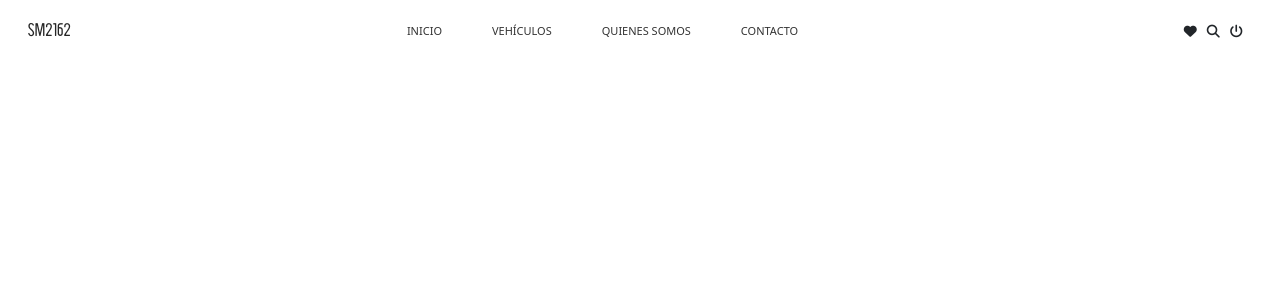
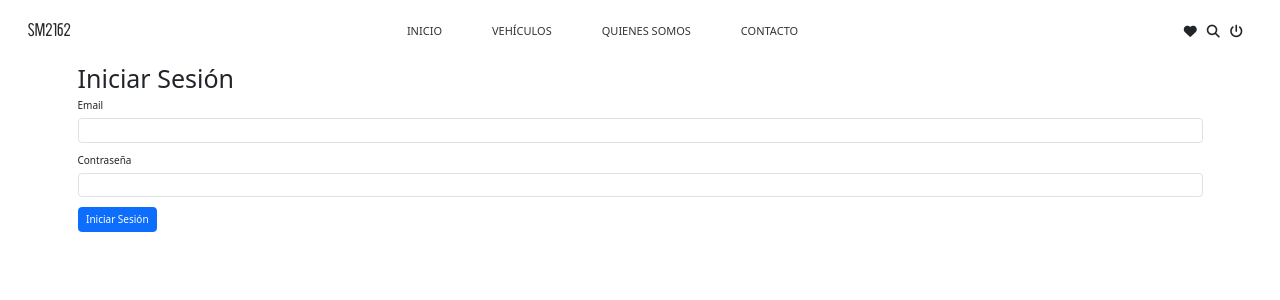
Before and after one commit to loubillone/concesionarioSM2162Front, a React (Vite) app: page /login in a window 1280 px wide. Shown: the top 300 px of the page. Built offline with nearby package versions, Linux system fonts and the light colour scheme.

Commit message:
lógica de login ok

```diff
--- /dev/null
+++ b/src/pages/Login.jsx
@@ -0,0 +1,99 @@
+import React, { useState } from "react";
+import Form from "react-bootstrap/Form";
+import Swal from "sweetalert2";
+import testApi from "../api/testApi";
+
+const Login = () => {
+  const [email, setEmail] = useState("");
+  const [password, setPassword] = useState("");
+
+  const handleSubmit = (e) => {
+    e.preventDefault();
+
+    validarLogin();
+  };
+
+  const validarLogin = () => {
+    if (!email || !password) {
+      return Swal.fire({
+        icon: "error",
+        title: "Oops...",
+        text: "Todos los campos son obligatorios",
+      });
+    }
+
+    iniciarSesionBack(email, password);
+  };
+
+  const iniciarSesionBack = async (email, password) => {
+    try {
+      const resp = await testApi.post("/auth/login", {
+        email,
+        password,
+      });
+
+      Swal.fire({
+        position: "center",
+        icon: "success",
+        title: resp.data.msg,
+        showConfirmButton: false,
+        timer: 1500,
+      });
+
+      document.getElementById("formularioLogin").reset();
+    } catch (error) {
+      Swal.fire({
+        icon: "error",
+        title: "Oops...",
+        text: error.response.data.msg,
+      });
+    }
+  };
+  return (
+    <div>
+      <div className="container">
+        <div className="row">
+          <div className="col">
+            <h1>Iniciar Sesión</h1>
+          </div>
+        </div>
+
+        <div className="row">
+          <div className="col">
+            <Form onSubmit={handleSubmit} id="formularioLogin">
+              <Form.Group
+                className="mb-3"
+                controlId="exampleForm.ControlInput1"
+              >
+                <Form.Label>Email</Form.Label>
+                <Form.Control
+                  type="email"
+                  onChange={(e) => {
+                    setEmail(e.target.value);
+                  }}
+                />
+              </Form.Group>
+
+              <Form.Group
+                className="mb-3"
+                controlId="exampleForm.ControlInput1"
+              >
+                <Form.Label>Contraseña</Form.Label>
+                <Form.Control
+                  type="password"
+                  onChange={(e) => {
+                    setPassword(e.target.value);
+                  }}
+                />
+              </Form.Group>
+
+              <button className="btn btn-primary">Iniciar Sesión</button>
+            </Form>
+          </div>
+        </div>
+      </div>
+    </div>
+  );
+};
+
+export default Login;
--- a/src/router/AppRouter.jsx
+++ b/src/router/AppRouter.jsx
@@ -6,6 +6,7 @@ import QuienesSomos from "../pages/QuienesSomos";
 import Contacto from "../pages/Contacto";
 import Navegador from "../components/Navegador";
 import Registro from "../pages/Registro";
+import Login from "../pages/Login";
 
 const AppRouter = () => {
   return (
@@ -15,6 +16,7 @@ const AppRouter = () => {
         <Routes>
           <Route path="/" element={<Home />} />
           <Route path="/registro" element={<Registro />} />
+          <Route path="/login" element={<Login />} />
           <Route path="/vehiculos" element={<Vehiculos />} />
           <Route path="/quienesSomos" element={<QuienesSomos />} />
           <Route path="/contacto" element={<Contacto />} />
```
